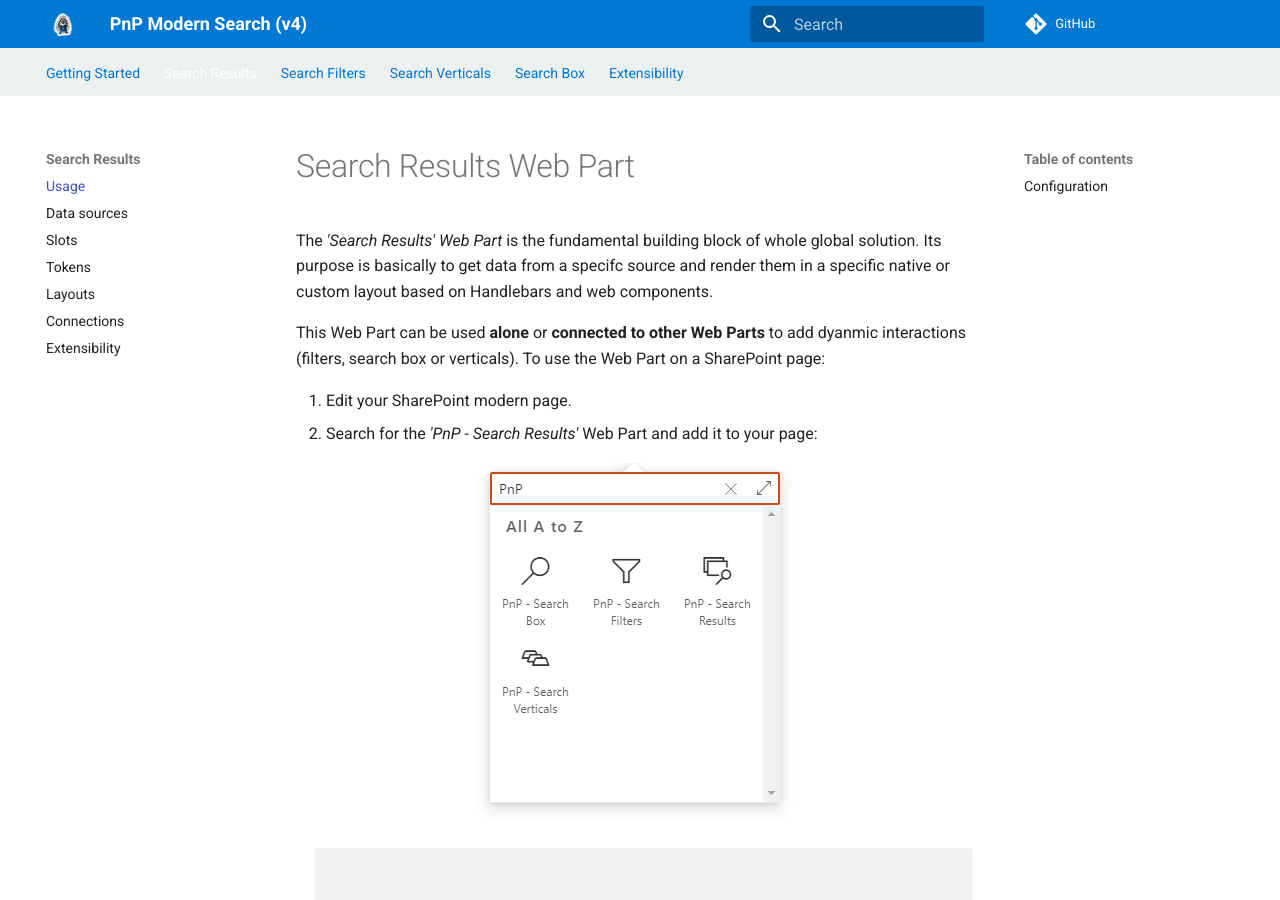
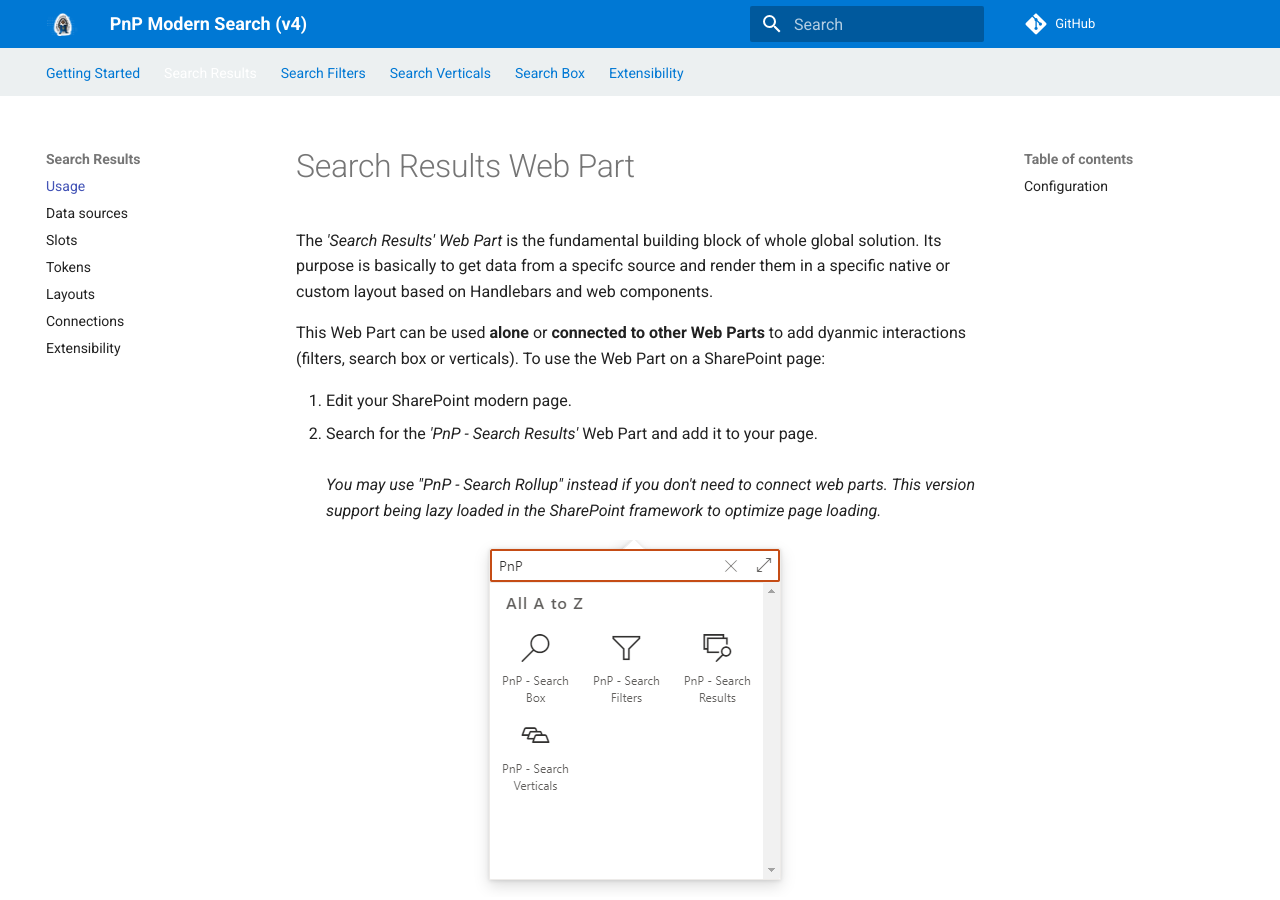
Before and after one commit to dominic5perezd/pnp-modern-search, an MkDocs documentation site: the page built from docs/usage/search-results/index.md, in a window 1280 px wide and 900 px high. Built offline with MkDocs 1.6.1 and Material for MkDocs 9.7.7, drawn with Linux system fonts in a browser that asks for light colours; comment, search, counter and statistics services are not loaded.

Commit message:
Update documentation for rollup version of the web part

```diff
--- a/docs/usage/search-results/index.md
+++ b/docs/usage/search-results/index.md
@@ -5,7 +5,9 @@ The _'Search Results' Web Part_ is the fundamental building block of whole globa
 This Web Part can be used **alone** or **connected to other Web Parts** to add dyanmic interactions (filters, search box or verticals). To use the Web Part on a SharePoint page:
 
 1. Edit your SharePoint modern page.
-2. Search for the _'PnP - Search Results'_ Web Part and add it to your page:
+2. Search for the _'PnP - Search Results'_ Web Part and add it to your page.<br><br>
+    _You may use "PnP - Search Rollup" instead if you don't need to connect web parts. This version support being lazy loaded in the SharePoint framework to optimize page loading._
+
 
 !["PnP Search Results"](../../assets/webparts/search-results/search_results_wp_picker.png){: .center}
 
```
